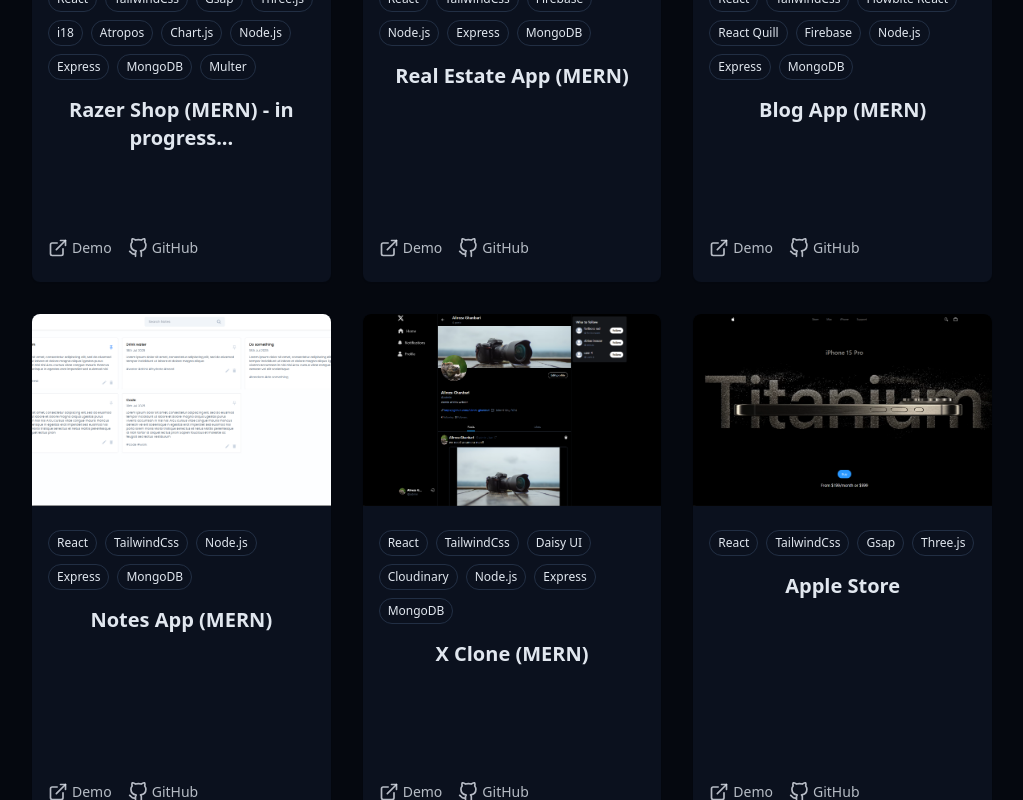
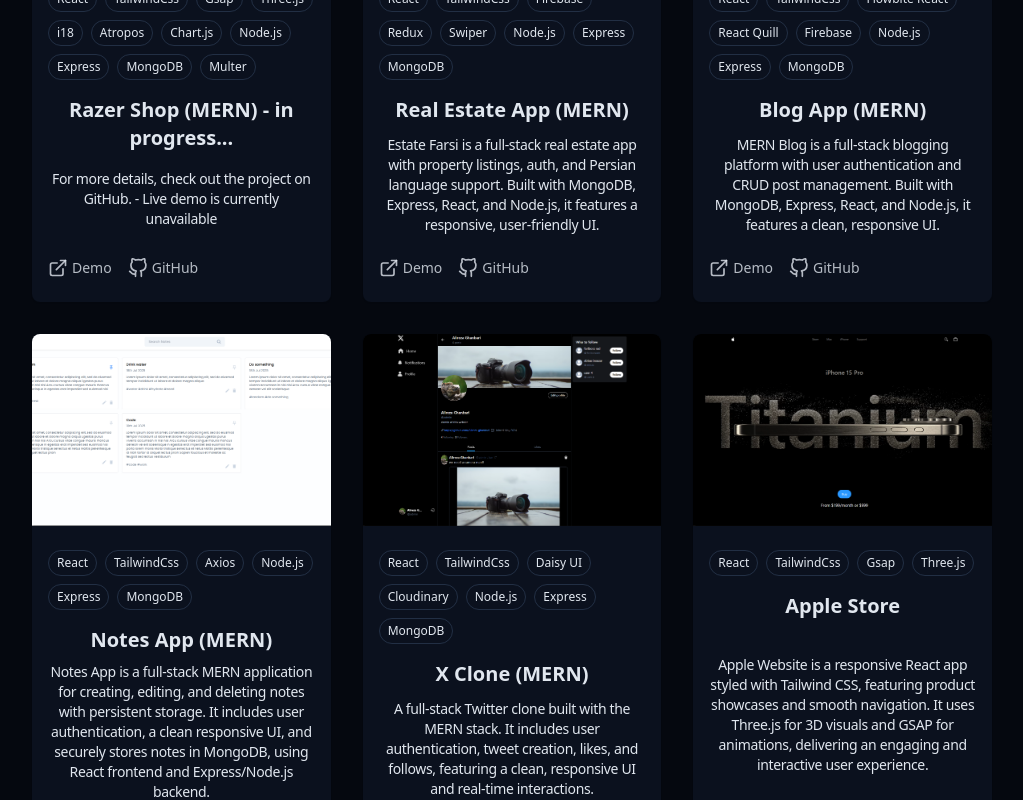
Before and after one commit to Alireza-ghanbari/space-portfolio, a React (Vite) app: page / in a window 1280 px wide. Shown: the part 3240-4040 px from the top of the page, without its empty margins (128-1151 px from the left). Built offline with nearby package versions, Linux system fonts and the light colour scheme.

Commit message:
add description to my projects

```diff
--- a/src/Components/ProjectSection.jsx
+++ b/src/Components/ProjectSection.jsx
@@ -5,7 +5,8 @@
   {
     id: 12,
     title: "Razer Shop (MERN) - in progress...",
-    description: "",
+    description:
+      "For more details, check out the project on GitHub. - Live demo is currently unavailable",
     image: "/projects/razer.png",
     tags: [
       "React",
@@ -26,16 +27,27 @@
   {
     id: 8,
     title: "Real Estate App (MERN)",
-    description: "",
+    description:
+      "Estate Farsi is a full-stack real estate app with property listings, auth, and Persian language support. Built with MongoDB, Express, React, and Node.js, it features a responsive, user-friendly UI.",
     image: "/projects/alirezaEstate.png",
-    tags: ["React", "TailwindCss", "Firebase", "Node.js", "Express", "MongoDB"],
+    tags: [
+      "React",
+      "TailwindCss",
+      "Firebase",
+      "Redux",
+      "Swiper",
+      "Node.js",
+      "Express",
+      "MongoDB",
+    ],
     demoUrl: "https://mern-estate-farsi.onrender.com",
     githubUrl: "https://github.com/Alireza-ghanbari/mern-estate-farsi",
   },
   {
     id: 10,
     title: "Blog App (MERN)",
-    description: "",
+    description:
+      "MERN Blog is a full-stack blogging platform with user authentication and CRUD post management. Built with MongoDB, Express, React, and Node.js, it features a clean, responsive UI.",
     image: "/projects/blogApp.png",
     tags: [
       "React",
@@ -53,16 +65,18 @@
   {
     id: 9,
     title: "Notes App (MERN)",
-    description: "",
+    description:
+      "Notes App is a full-stack MERN application for creating, editing, and deleting notes with persistent storage. It includes user authentication, a clean responsive UI, and securely stores notes in MongoDB, using React frontend and Express/Node.js backend.",
     image: "/projects/notesApp.png",
-    tags: ["React", "TailwindCss", "Node.js", "Express", "MongoDB"],
+    tags: ["React", "TailwindCss", "Axios", "Node.js", "Express", "MongoDB"],
     demoUrl: "https://notes-app-qun6.onrender.com/",
     githubUrl: "https://github.com/Alireza-ghanbari/notes-app",
   },
   {
     id: 11,
     title: "X Clone (MERN)",
-    description: "",
+    description:
+      "A full-stack Twitter clone built with the MERN stack. It includes user authentication, tweet creation, likes, and follows, featuring a clean, responsive UI and real-time interactions.",
     image: "/projects/twitter.png",
     tags: [
       "React",
@@ -79,7 +93,8 @@
   {
     id: 7,
     title: "Apple Store",
-    description: "",
+    description:
+      "Apple Website is a responsive React app styled with Tailwind CSS, featuring product showcases and smooth navigation. It uses Three.js for 3D visuals and GSAP for animations, delivering an engaging and interactive user experience.",
     image: "/projects/project7.png",
     tags: ["React", "TailwindCss", "Gsap", "Three.js"],
     demoUrl: "https://apple-website-weld-five.vercel.app/",
@@ -88,7 +103,8 @@
   {
     id: 1,
     title: "Cuctos Shop",
-    description: "",
+    description:
+      "Cactus Shop is a responsive e-commerce landing page built with React and Tailwind CSS. It features plant products, promotions, and contact info in a clean, modern UI. The app uses React components and Tailwind’s utility-first styling for a smooth, interactive user experience.",
     image: "/projects/project1.png",
     tags: ["React", "TailwindCss", "Framer Motion"],
     demoUrl: "https://cactus-shop-ten.vercel.app",
@@ -97,7 +113,8 @@
   {
     id: 3,
     title: "Fast Food Delivery App",
-    description: "",
+    description:
+      "Burger Shop is a modern, responsive landing page for a fictional burger restaurant, built with HTML, Tailwind CSS, and JavaScript. It features a clean design with bold visuals, a call-to-action, featured menu items, and contact info, optimized for all devices.",
     image: "/projects/project3.png",
     tags: ["HTML / CSS", "JavaScript", "TailwindCss", "Framer Motion"],
     demoUrl: "https://burger-shop-kappa.vercel.app",
@@ -106,7 +123,8 @@
   {
     id: 4,
     title: "Personal Portfolio",
-    description: "",
+    description:
+      "This Simple Portfolio is a clean, responsive portfolio website built using React and Tailwind CSS. It serves as a personal branding site, showcasing a developer's skills, projects, and contact information in a modern and visually appealing layout.",
     image: "/projects/project4.png",
     tags: ["React", "TailwindCss", "Framer Motion"],
     demoUrl: "https://simple-portfolio-delta-jet.vercel.app/",
@@ -115,7 +133,8 @@
   {
     id: 5,
     title: "Recipe App",
-    description: "",
+    description:
+      "A dynamic web application built with React. It fetches real-time recipe data from an external API and displays it in a clean, responsive interface. Users can search for recipes and view details like ingredients, preparation steps, and images. The app features a component-based architecture and works seamlessly across devices. ",
     image: "/projects/project5.png",
     tags: ["React", "TailwindCss", "Framer Motion"],
     demoUrl: "https://recipe-app-one-ashy.vercel.app/",
@@ -124,7 +143,8 @@
   {
     id: 2,
     title: "Buger King",
-    description: "",
+    description:
+      "This project is a responsive, multi-section website built using HTML, CSS, and Bootstrap 5. It demonstrates fundamental web development skills and showcases how to effectively use Bootstrap's grid system, components, and utilities to create a polished, mobile-friendly layout.",
     image: "/projects/project2.png",
     tags: ["HTML / CSS", "JavaScript", "Bootstrap"],
     demoUrl: "https://bootstrap-project-brown.vercel.app",
@@ -133,7 +153,8 @@
   {
     id: 6,
     title: "Virtualr Landing",
-    description: "",
+    description:
+      "Virtualr Landing Page is a modern and responsive single-page application built using React and Tailwind CSS. It serves as the front-facing website for a virtual reality (VR) focused product or service, showcasing features, testimonials, and call-to-action elements designed to attract users and convey the brand's innovative edge.",
     image: "/projects/project6.png",
     tags: ["React", "TailwindCss", "Framer Motion"],
     demoUrl: "https://virtualr-landing-page.vercel.app/",
@@ -168,7 +189,7 @@
                 />
               </div>
 
-              <div className="px-4 py-6 flex flex-col h-80 justify-between">
+              <div className="px-4 py-6 flex flex-col h-[360px] sm:h-[340px] justify-between">
                 <div>
                   <div className="flex flex-wrap gap-2 mb-4">
                     {project.tags.map((tag, key) => (
```
